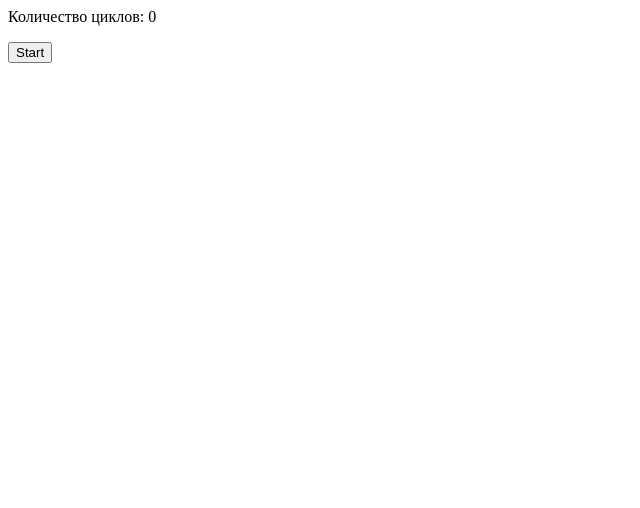
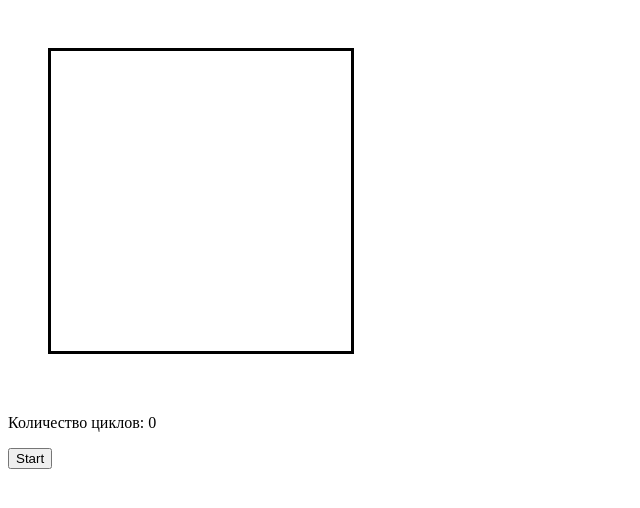
Before and after one commit to mylopert/Simple-page, a plain HTML site: page life2/index.html in a window 1280 px wide. Shown: the whole page, without its empty margins (0-640 px from the left). Drawn offline with Linux system fonts and the light colour scheme.

Commit message:
Update index.html

```diff
--- a/life2/index.html
+++ b/life2/index.html
@@ -1,36 +1,17 @@
-<!DOCTYPE HTML PUBLIC "-//W3C//DTD HTML 4.01 Transitional//EN"><html><head><META http-equiv="Content-Type" content="text/html; charset=utf-8"><style></style></head><body><u></u>
+<!DOCTYPE html>
+<html lang="en">
+<head>
+    <meta charset="UTF-8">
+    <title>Document</title>
+    <link rel="stylesheet" href="style.css">
+    <script src="js.js" defer></script>
+</head>
+<body>
+
+<canvas id="c1" width="300" height="300"></canvas>
+<p>Количество циклов: <span id="count">0</span></p>
+<button id="start">Start</button>
 
 
-
-
-
-
-
-<div>
-
-<u></u><u></u>
-<p>Количество циклов: <span id="m_count">0</span></p>
-<button id="m_start">Start</button>
-
-
-</div>
-
-
-
-
-
-
-
-
-
-
-
-
-
-
-
-
-
-
-
-</body></html>
+</body>
+</html>
```
